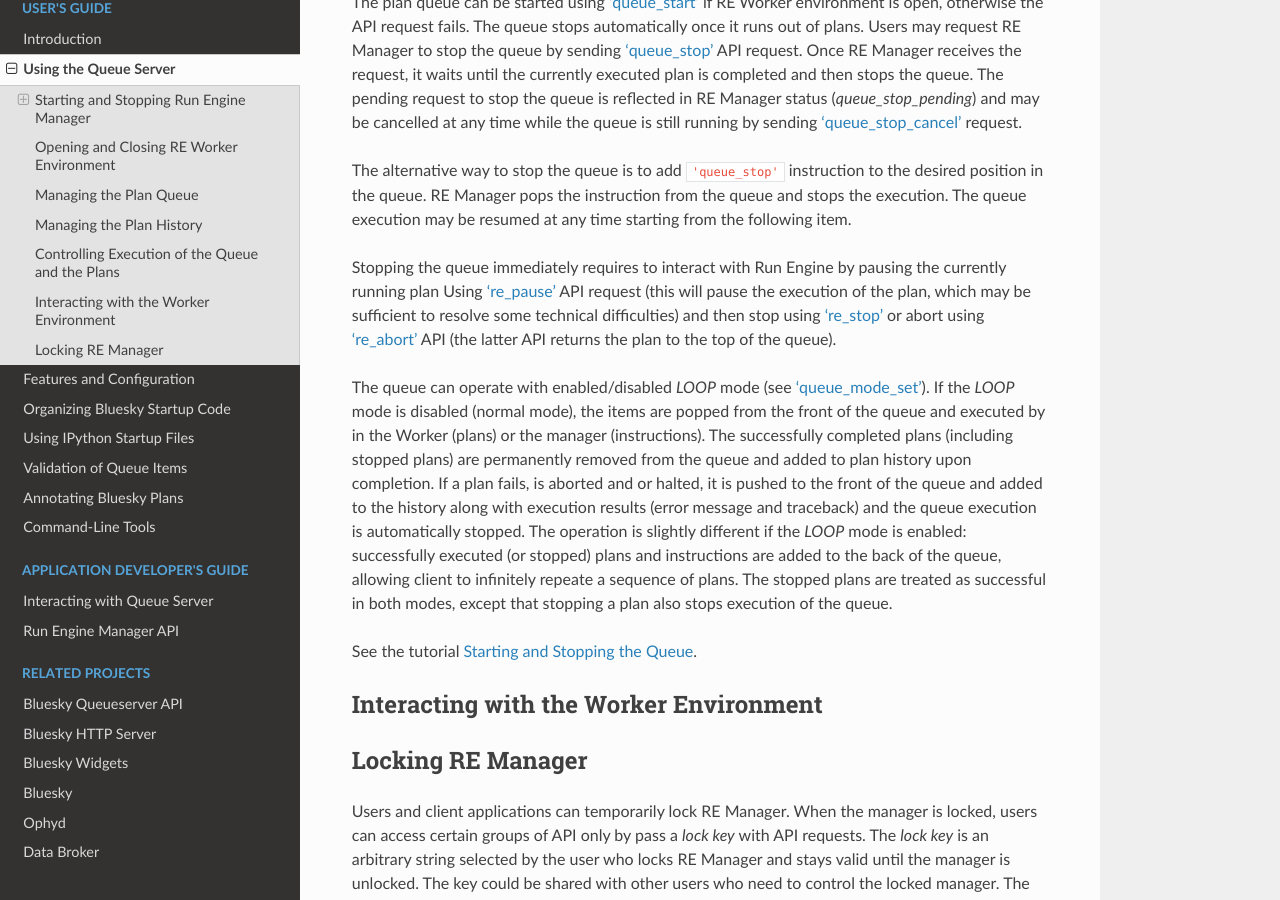
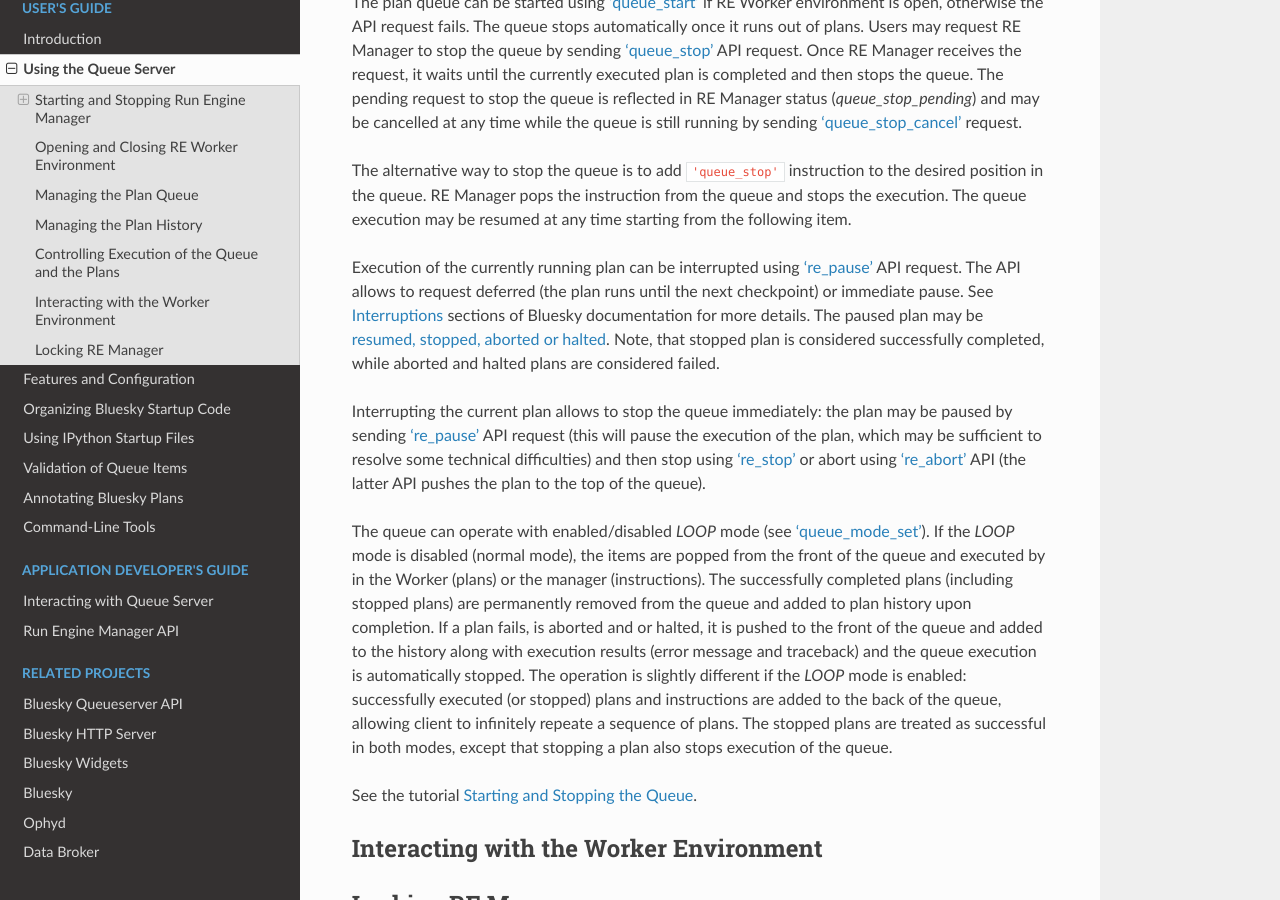
Before and after one commit to bluesky/bluesky-queueserver, a Sphinx documentation site: the page built from docs/source/using_queue_server.rst, in a window 1280 px wide and 900 px high, scrolled down 4257 px. Built offline with Sphinx 7.4.7 and the Read the Docs theme 2.0.0, drawn with Linux system fonts in a browser that asks for light colours.

Commit message:
DOC: editing the section 'controlling ex. of the queue and the plans

```diff
--- a/docs/source/using_queue_server.rst
+++ b/docs/source/using_queue_server.rst
@@ -182,10 +182,17 @@ The alternative way to stop the queue is to add ``'queue_stop'`` instruction to
 the queue. RE Manager pops the instruction from the queue and stops the execution. The queue execution may
 be resumed at any time starting from the following item.
 
-Stopping the queue immediately requires to interact with Run Engine by pausing the currently running plan Using
+Execution of the currently running plan can be interrupted using :ref:`method_re_pause` API request.
+The API allows to request deferred (the plan runs until the next checkpoint) or immediate pause.
+See `Interruptions <https://blueskyproject.io/bluesky/state-machine.html>`_ sections of Bluesky documentation
+for more details. The paused plan may be :ref:`resumed, stopped, aborted or halted <method_re_resume_stop_abort_halt>`.
+Note, that stopped plan is considered successfully completed, while aborted and halted plans are considered
+failed.
+
+Interrupting the current plan allows to stop the queue immediately: the plan may be paused by sending
 :ref:`method_re_pause` API request (this will pause the execution of the plan, which may be sufficient to resolve
 some technical difficulties) and then stop using :ref:`'re_stop' <method_re_resume_stop_abort_halt>`
-or abort using :ref:`'re_abort' <method_re_resume_stop_abort_halt>` API (the latter API returns the plan to
+or abort using :ref:`'re_abort' <method_re_resume_stop_abort_halt>` API (the latter API pushes the plan to
 the top of the queue).
 
 The queue can operate with enabled/disabled *LOOP* mode (see :ref:`method_queue_mode_set`). If the *LOOP* mode
```
